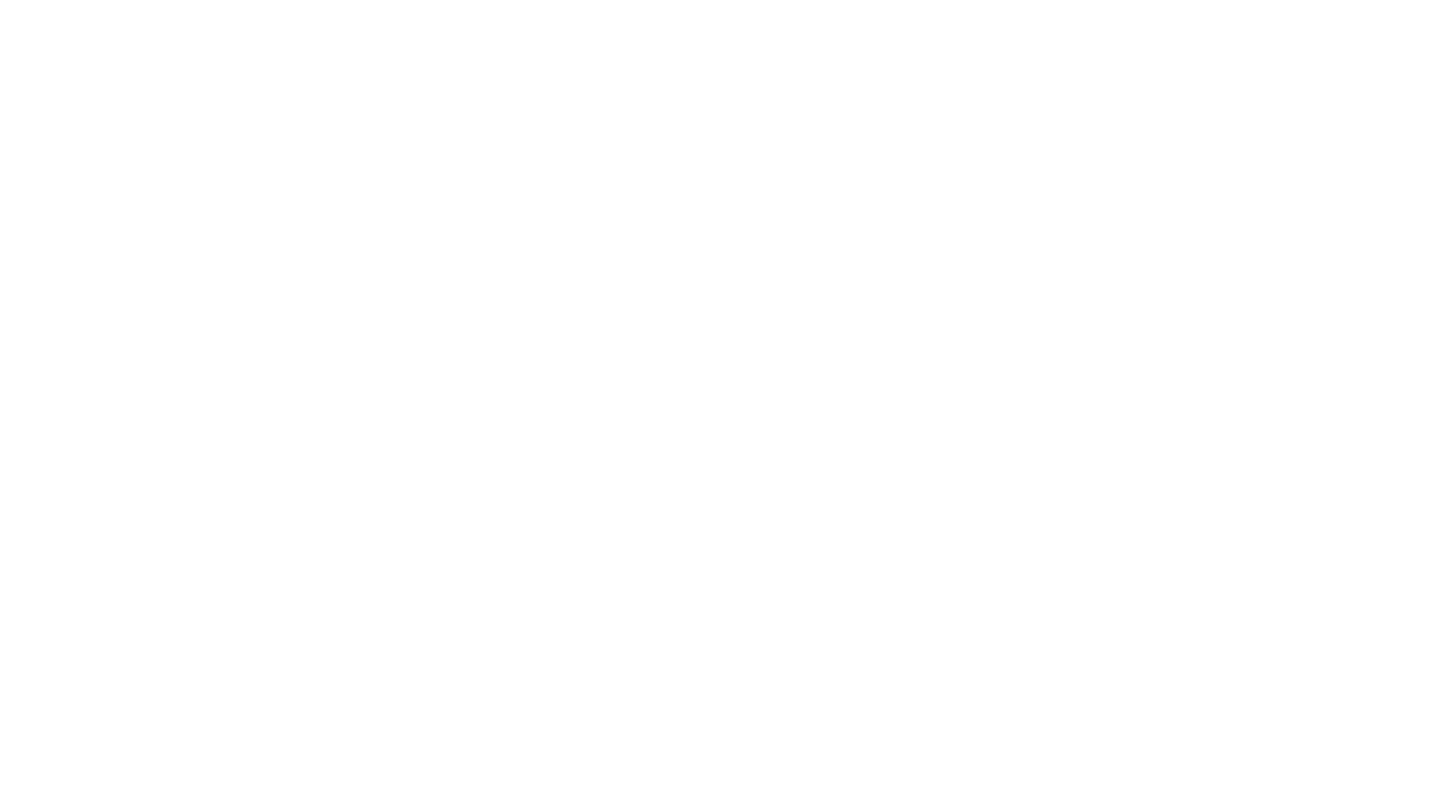
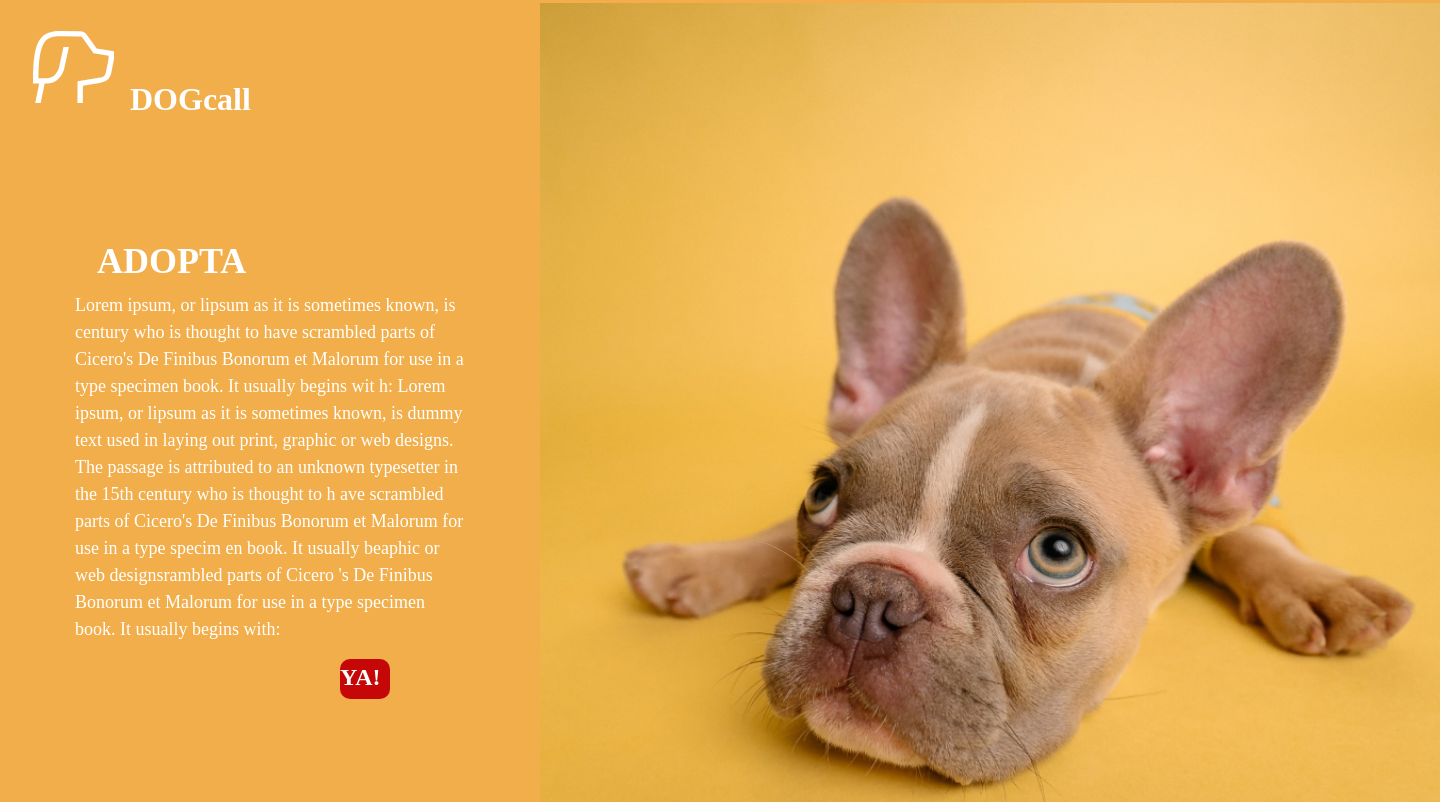
Before and after one commit to dquesadav/Ejercicio-evaluable, a plain HTML site: page index.html in a window 1280 px wide. Shown: the top 802 px of the page, 1440 px wide, since content can reach past the window. Drawn offline with Linux system fonts and the light colour scheme.

Commit message:
Toda la pagina

```diff
--- a/css/color.css
+++ b/css/color.css
@@ -1,2 +1,23 @@
+
 /* CSS COLOR */
 /* **************************************************************** */
+
+body {
+    background-color: #F1AE4A;
+  }
+
+  h1{
+
+    color:white;
+
+  }
+  h2{
+
+    color:white;
+
+  }
+  p{
+
+    color:white;
+
+  }
--- a/css/layout.css
+++ b/css/layout.css
@@ -1,2 +1,94 @@
 /* CSS LAYOUT */
 /* **************************************************************** */
+
+
+.dog{
+
+    position: absolute;
+    width: 394px;
+    height: 457px;
+    left: 75px;
+    top: 274px;
+
+
+    }
+
+    h1{
+        position: absolute;
+        width: 93px;
+        height: 37px;
+        left: 130px;
+        top: 60px;
+
+
+
+    }
+
+    .dog{
+
+        position: absolute;
+        width: 900px;
+        height: 1021px;
+        left: 540px;
+        top: 3px;
+    }
+
+    p{
+    position: absolute;
+    width: 394px;
+    height: 457px;
+    left: 75px;
+    top: 274px;
+    font-family: Kanit;
+    font-style: normal;
+    font-weight: normal;
+    font-size: 18px;
+    line-height: 27px;
+
+    }
+
+    .boton-personalizado {
+
+        position: absolute;
+        width: 50px;
+        height: 40px;
+        left: 340px;
+        top: 659px;
+        background: #C60707;
+        border-radius: 10px;
+        }
+
+     a{
+
+        position: absolute;
+        width: 38px;
+        height: 24px;
+        left: 400px;
+        top: 680px;
+        font-style: normal;
+        font-weight: bold;
+        font-size: 24px;
+        line-height: 36px;
+        color: #FFFFFF;
+        }
+        .logo{
+
+    position: absolute;
+    left: 2.57%;
+    right: 91.81%;
+    top: 3.91%;
+    bottom: 89.06%;
+        }
+
+        h2{
+
+            position: absolute;
+            width: 168px;
+            height: 51px;
+            left: 97px;
+            top: 204px;
+            font-style: normal;
+            font-weight: bold;
+            font-size: 36px;
+            line-height: 54px;
+        }
--- a/css/tipografia.css
+++ b/css/tipografia.css
@@ -2,5 +2,14 @@
 /* **************************************************************** */
 
 @font-face {
+    @font-face {
+        font-family: Kanit;
+    font-size: 18px;
+    font-style: normal;
+    font-weight: 400;
+    line-height: 27px;
+    letter-spacing: 0em;
+    text-align: left;
 
+    }
 }
--- a/index.html
+++ b/index.html
@@ -8,6 +8,25 @@
     <link rel="stylesheet" href="style.css">
 </head>
 <body>
+    <img class="logo"src="img/Dog/LogoDog.svg">
+    <h1 class="tituloPrincipal">DOGcall</h1>
+
+    <h2 class="tituloPrincipal">
+       ADOPTA
+    </h2>
+    <p>Lorem ipsum, or lipsum as it is sometimes known, is century who is
+         thought to have scrambled parts of Cicero's De Finibus Bonorum
+         et Malorum for use in a type specimen book. It usually begins wit
+         h: Lorem ipsum, or lipsum as it is sometimes known, is dummy text
+         used in laying out print, graphic or web designs. The passage
+         is attributed to an unknown typesetter in the 15th century who is thought to h
+         ave scrambled parts of Cicero's De Finibus Bonorum et Malorum for use in a type specim
+         en book. It usually beaphic or web designsrambled parts of Cicero
+        's De Finibus Bonorum et Malorum for use in a type specimen book. It usually begins with: </p>
+        <a class="boton-personalizado">YA!</a>
+
+    <img class="dog"src="img/Dog/Dog.jpg">
+
 
 </body>
 </html>
```
Also changed, not shown: img/Dog/Dog.jpg (added), img/Dog/LogoDog.svg (added), 1 other file.
